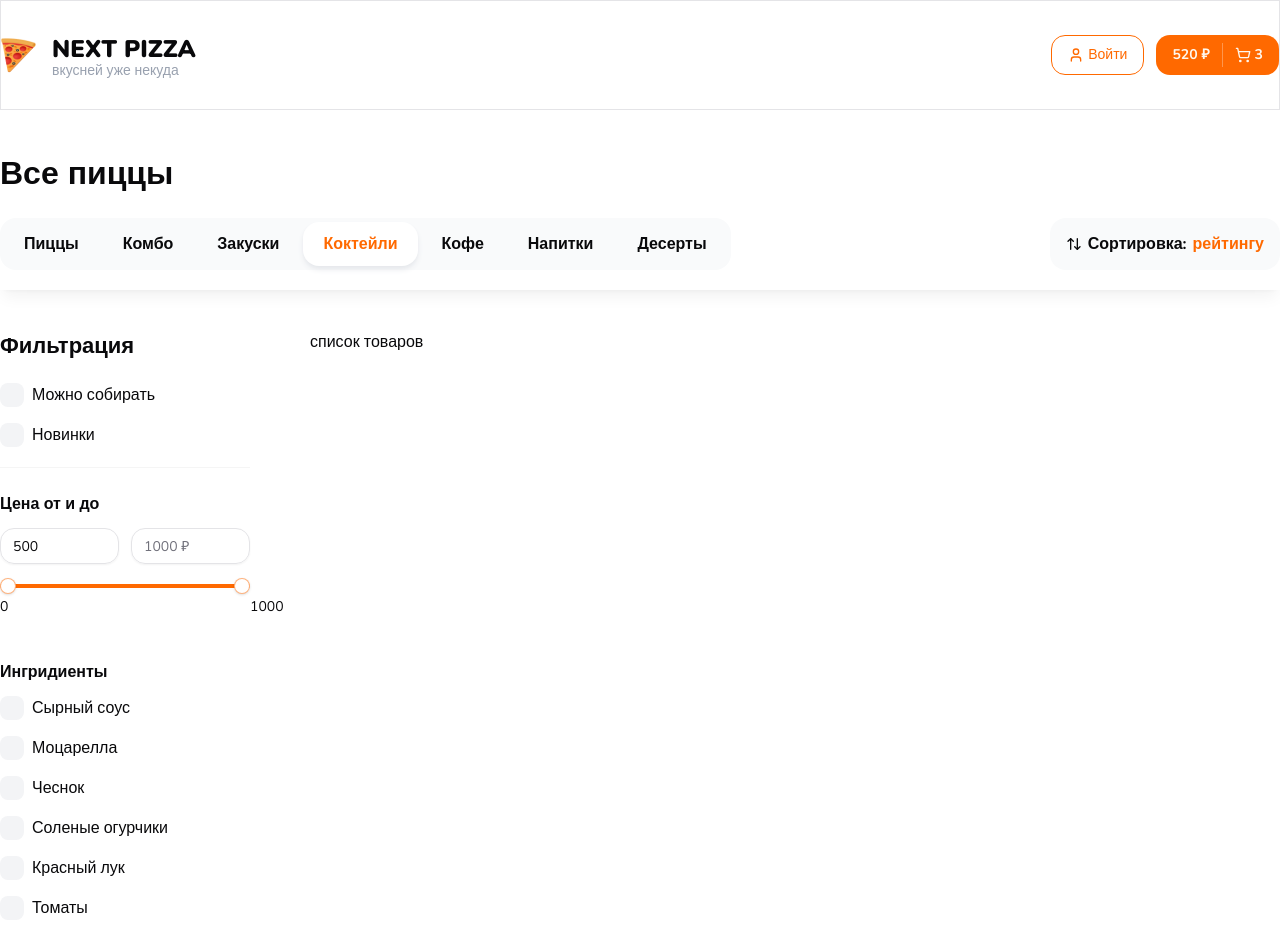
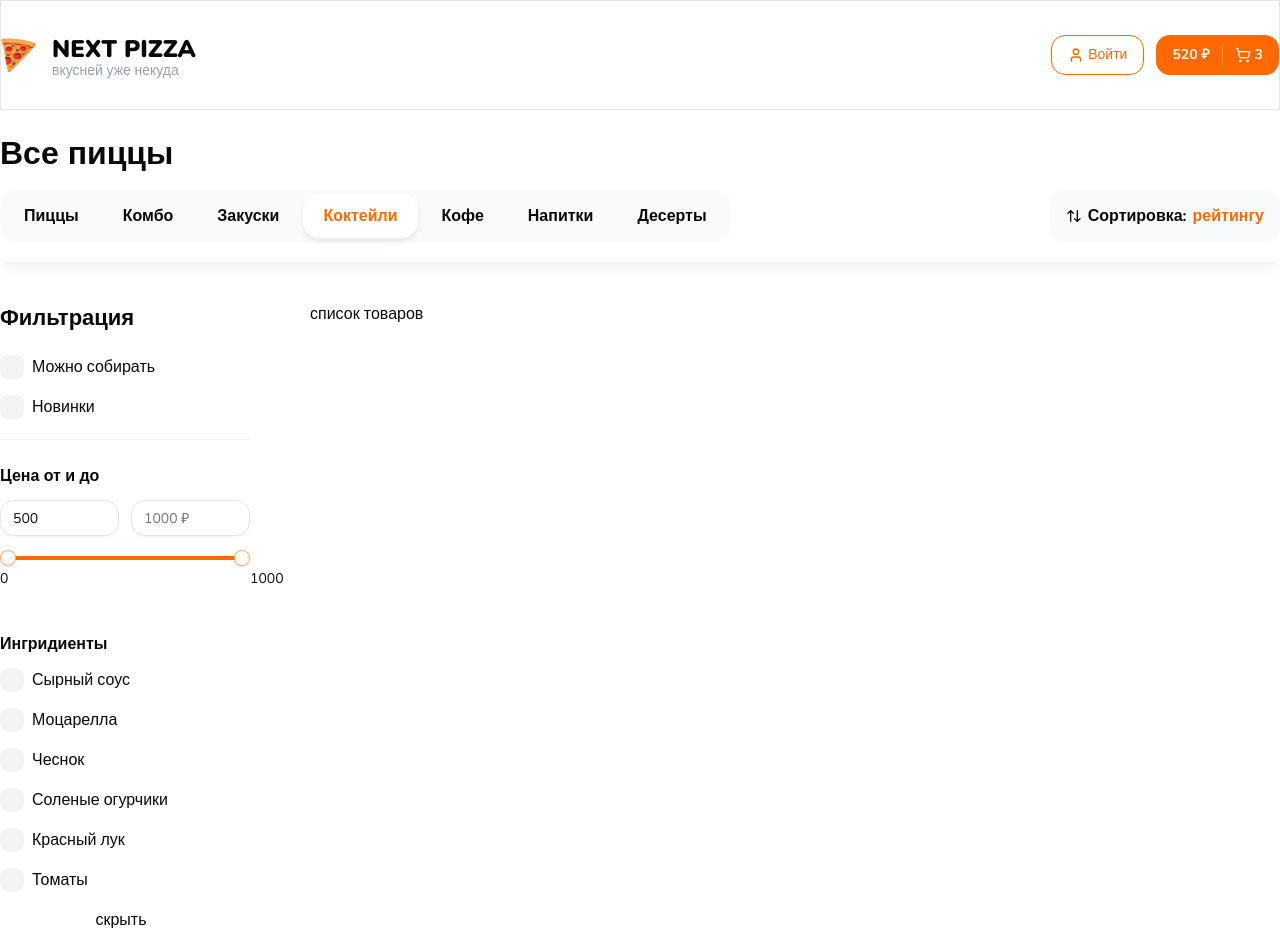
Before and after one commit to NikePro777/NextPizza2024, a Next.js app: page / in a window 1280 px wide. Shown: the top 952 px of the page. Built offline with nearby package versions, Linux system fonts and the light colour scheme.

Commit message:
create button show all (my version)

```diff
--- a/app/page.tsx
+++ b/app/page.tsx
@@ -3,7 +3,7 @@ import { Container, Filters, Title, TopBar } from '@/components/shared';
 export default function Home() {
   return (
     <>
-      <Container className="mt-10">
+      <Container className="mt-5">
         <Title text="Все пиццы" size="lg" className="font-extrabold" />
       </Container>
 
--- a/components/shared/checkbox-filters-group.tsx
+++ b/components/shared/checkbox-filters-group.tsx
@@ -3,6 +3,7 @@
 import React from 'react';
 import { FilterCheckbox, FilterCheckboxProps } from './filter-checkbox';
 import { Input } from '../ui/index';
+import { Slice } from 'lucide-react';
 
 type Item = FilterCheckboxProps;
 
@@ -37,7 +38,7 @@ export const CheckboxFiltersGroup: React.FC<Props> = ({
         </div>
       )}
       <div className="flex flex-col gap-4 max-h-96 pr-2 overflow-auto scrollbar">
-        {items.map((item, index) => (
+        {items.slice(0, !showAll ? limit : items.length).map((item, index) => (
           <FilterCheckbox
             key={index}
             text={item.text}
@@ -47,6 +48,14 @@ export const CheckboxFiltersGroup: React.FC<Props> = ({
             onCheckedChange={(ids) => console.log(ids)}
           />
         ))}
+
+        {items.length > limit ? (
+          <button onClick={() => setShowAll(!showAll)}>
+            {showAll ? 'показать все' : 'скрыть'}
+          </button>
+        ) : (
+          ''
+        )}
       </div>
     </div>
   );
--- a/components/shared/filters.tsx
+++ b/components/shared/filters.tsx
@@ -47,6 +47,12 @@ export const Filters: React.FC<Props> = ({ className }) => {
           { text: 'Соленые огурчики', value: '4' },
           { text: 'Красный лук', value: '5' },
           { text: 'Томаты', value: '6' },
+          { text: 'Сырный соус', value: '1' },
+          { text: 'Моцарелла', value: '2' },
+          { text: 'Чеснок', value: '3' },
+          { text: 'Соленые огурчики', value: '4' },
+          { text: 'Красный лук', value: '5' },
+          { text: 'Томаты', value: '6' },
         ]}
       />
     </div>
--- a/components/shared/top-bar.tsx
+++ b/components/shared/top-bar.tsx
@@ -7,7 +7,7 @@ interface Props {
 
 export const TopBar: React.FC<Props> = () => {
   return (
-    <div className="sticky top-0 py-5 bg-white shadow-lg shadow-black/5 z-10">
+    <div className="sticky top-0 py-3 pb-5 bg-white shadow-lg shadow-black/5 z-10">
       <Container className="flex items-center justify-between">
         <Categories />
         <SortPopup />
```
